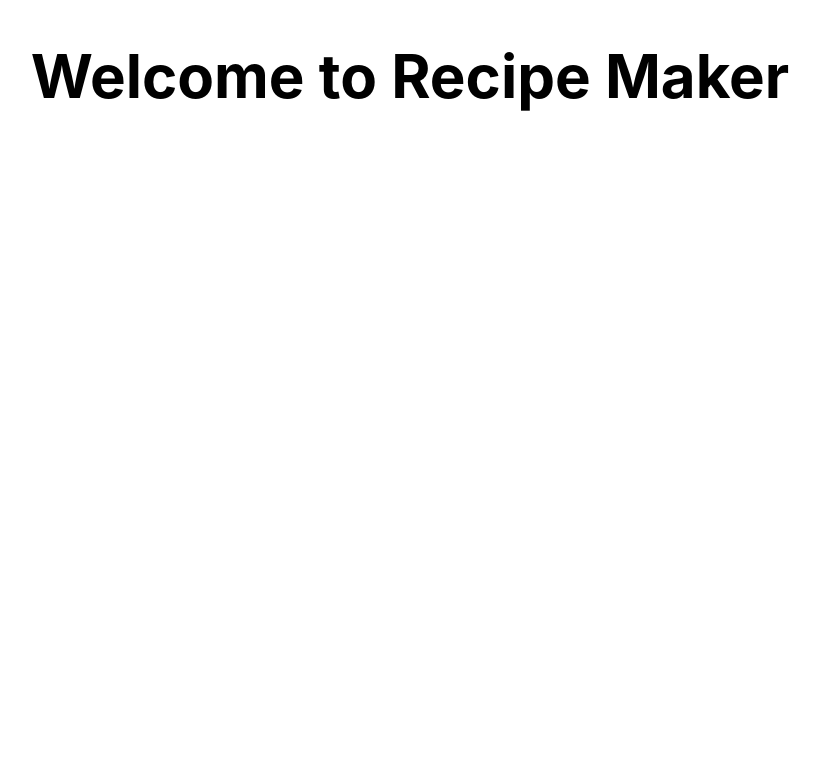
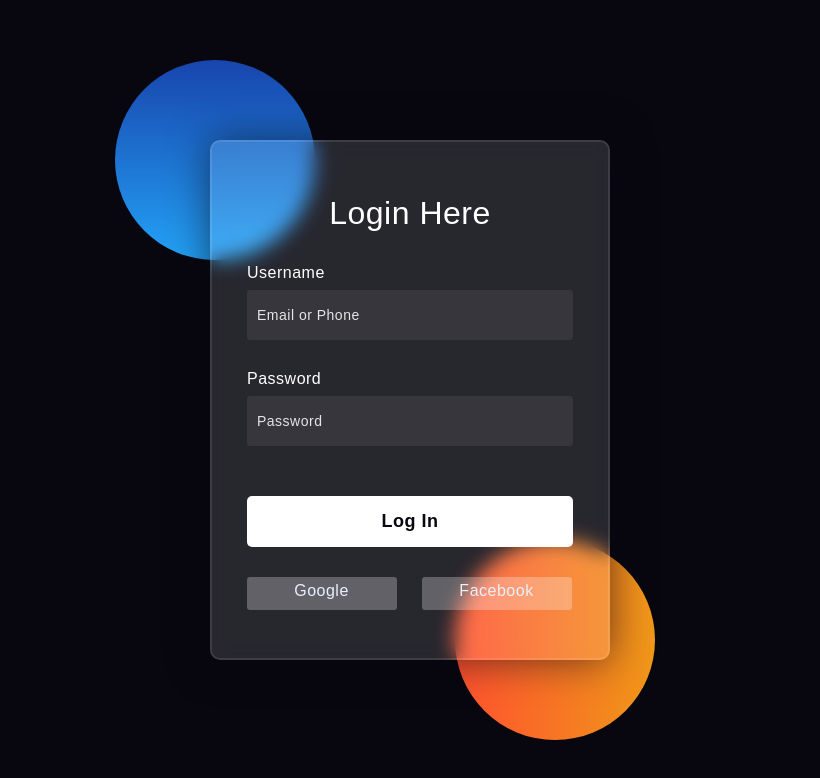
Before and after one commit to sohamkaje/Recipe-Maker-React-Firebase, a React (Create React App) app: page / in a window 1280 px wide. Shown: the top 778 px of the page, without its empty margins (230-1050 px from the left). Built offline with nearby package versions, Linux system fonts and the light colour scheme.

Commit message:
login info

```diff
--- a/src/App.css
+++ b/src/App.css
@@ -1,42 +1,122 @@
-.App {
+*,
+*:before,
+*:after{
+    padding: 0;
+    margin: 0;
+    box-sizing: border-box;
+}
+body{
+    background-color: #080710;
+}
+.background{
+    width: 430px;
+    height: 520px;
+    position: absolute;
+    transform: translate(-50%,-50%);
+    left: 50%;
+    top: 50%;
+}
+.background .shape{
+    height: 200px;
+    width: 200px;
+    position: absolute;
+    border-radius: 50%;
+}
+.shape:first-child{
+    background: linear-gradient(
+        #1845ad,
+        #23a2f6
+    );
+    left: -80px;
+    top: -80px;
+}
+.shape:last-child{
+    background: linear-gradient(
+        to right,
+        #ff512f,
+        #f09819
+    );
+    right: -30px;
+    bottom: -80px;
+}
+form{
+    height: 520px;
+    width: 400px;
+    background-color: rgba(255,255,255,0.13);
+    position: absolute;
+    transform: translate(-50%,-50%);
+    top: 50%;
+    left: 50%;
+    border-radius: 10px;
+    backdrop-filter: blur(10px);
+    border: 2px solid rgba(255,255,255,0.1);
+    box-shadow: 0 0 40px rgba(8,7,16,0.6);
+    padding: 50px 35px;
+}
+form *{
+    font-family: 'Poppins',sans-serif;
+    color: #ffffff;
+    letter-spacing: 0.5px;
+    outline: none;
+    border: none;
+}
+form h3{
+    font-size: 32px;
+    font-weight: 500;
+    line-height: 42px;
     text-align: center;
 }
 
-.App-logo {
-  height: 40vmin;
-  pointer-events: none;
+label{
+    display: block;
+    margin-top: 30px;
+    font-size: 16px;
+    font-weight: 500;
 }
-
-@media (prefers-reduced-motion: no-preference) {
-  .App-logo {
-    animation: App-logo-spin infinite 20s linear;
+input{
+    display: block;
+    height: 50px;
+    width: 100%;
+    background-color: rgba(255,255,255,0.07);
+    border-radius: 3px;
+    padding: 0 10px;
+    margin-top: 8px;
+    font-size: 14px;
+    font-weight: 300;
 }
+::placeholder{
+    color: #e5e5e5;
 }
-
-.App-header {
-  background-color: #282c34;
-  min-height: 100vh;
+button{
+    margin-top: 50px;
+    width: 100%;
+    background-color: #ffffff;
+    color: #080710;
+    padding: 15px 0;
+    font-size: 18px;
+    font-weight: 600;
+    border-radius: 5px;
+    cursor: pointer;
+}
+.social{
+  margin-top: 30px;
   display: flex;
-  flex-direction: column;
-  align-items: center;
-  justify-content: center;
-  font-size: calc(10px + 2vmin);
-  color: white;
 }
-
-.App-link {
-  color: #61dafb;
+.social div{
+  background: red;
+  width: 150px;
+  border-radius: 3px;
+  padding: 5px 10px 10px 5px;
+  background-color: rgba(255,255,255,0.27);
+  color: #eaf0fb;
+  text-align: center;
 }
-
-@keyframes App-logo-spin {
-  from {
-    transform: rotate(0deg);
+.social div:hover{
+  background-color: rgba(255,255,255,0.47);
 }
-  to {
-    transform: rotate(360deg);
+.social .fb{
+  margin-left: 25px;
 }
+.social i{
+  margin-right: 4px;
 }
-
-h1{
-  font-size: 60px
-}
--- a/src/App.js
+++ b/src/App.js
@@ -2,9 +2,28 @@ import './App.css';
 
 function App() {
   return (
-    <div className="App">
-      <h1>Welcome to Recipe Maker</h1>
+    <body>
+    <div class="background">
+        <div class="shape"></div>
+        <div class="shape"></div>
     </div>
+    <form>
+        <h3>Login Here</h3>
+
+        <label for="username">Username</label>
+        <input type="text" placeholder="Email or Phone" id="username"></input>
+
+        <label for="password">Password</label>
+        <input type="password" placeholder="Password" id="password"></input>
+
+        <button>Log In</button>
+        <div class="social">
+          <div class="go"><i class="fab fa-google"></i>  Google</div>
+          <div class="fb"><i class="fab fa-facebook"></i>  Facebook</div>
+        </div>
+    </form>
+</body>
+
   );
 
 }
```
Lines whose indentation alone changed are shown as unchanged.
